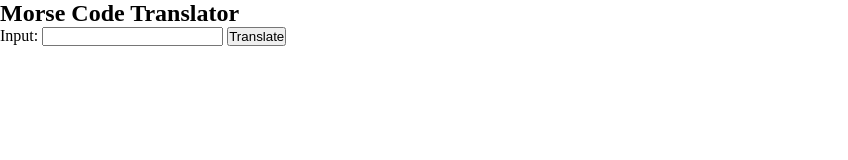
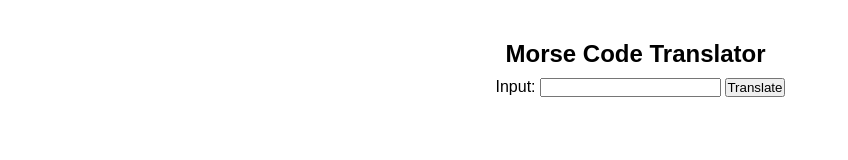
Before and after one commit to oguru/morse-code-translator, a plain HTML site: page index.html in a window 1280 px wide. Both pictures are taken after a click on the button "Translate". Shown: the whole page, without its empty margins (0-848 px from the left). Drawn offline with Linux system fonts and the light colour scheme.

Commit message:
extension finished

```diff
--- a/main.js
+++ b/main.js
@@ -34,55 +34,41 @@ const morseCode = {
     6: '_....',
     7: '__...',
     8: '___..',
-    9: '____.'
+    9: '____.',
+    "&nbsp": "/"
 };
-
-// check if morse or word
-// if statement
-// split at / for words
-// split at " " for letters
-// change to letters
-// return words with spaces between
-// send to dom
 
 const changeLetter = letter => {
     const getMorse = morseCode[letter].split("");
-
     const addCharSpace = getMorse.map(morseChar => morseChar + "&nbsp");
-
     const morseLetterWithSpaces = addCharSpace.join("") + "&nbsp" + "&nbsp" + "&nbsp";
-    // console.log(morseLetterWithSpaces);
-
     return morseLetterWithSpaces;
 }
 
 const convertWord = word => {
-
     let changeWord = word.split("").map(changeLetter);
     return changeWord.join("")+ "&nbsp" + "&nbsp" + "&nbsp" + "&nbsp" + "&nbsp" + "&nbsp" + "&nbsp";
 }
 
 const changeToWords = morseLetter => {
-    console.log(Object.keys(morseCode).find(key => morseCode[key] === morseLetter));
+    return Object.keys(morseCode).find(key => morseCode[key] === morseLetter);
 }
 
 
 const translateInput = () => {
-
     document.getElementById("output").innerHTML = "";
 
     //split input separated by spaces into an array
     const getInput = document.getElementById("input").value.toLowerCase().split(" ");
-    // console.log(getInput);
 
     //check to see if input is morse. If so run function to translate
     if (getInput[0].includes(".") || (getInput.includes("_"))) {
-        return getInput.map(changeToWords);
+        const convertedMorse = getInput.map(changeToWords);
+        document.getElementById("output").innerHTML = convertedMorse.join("");
     }
 
-
-    const changeToMorse = getInput.map(convertWord);
-
-    document.getElementById("output").innerHTML = changeToMorse.join("");
-
+    else {
+        const changeToMorse = getInput.map(convertWord);
+        document.getElementById("output").innerHTML = changeToMorse.join("");
+    }
 }
--- a/main.scss
+++ b/main.scss
@@ -2,4 +2,26 @@
     margin: 0;
     padding: 0;
     box-sizing: border-box;
+    font-family: Arial, Helvetica, sans-serif;
 }
+
+body {
+    display: flex;
+    justify-content: center;
+    margin-top: 30px;
+
+    section {
+        top: 50vh;
+        h1 {
+            padding: 10px;
+        }
+
+        p {
+            margin-top: 10px;
+            width: 100%;
+            height: 40px;
+            word-wrap: break-word;
+            // border: 2px solid red;
+        }
+    }
+}
```
Also changed, not shown: main.css, 1 other file.
